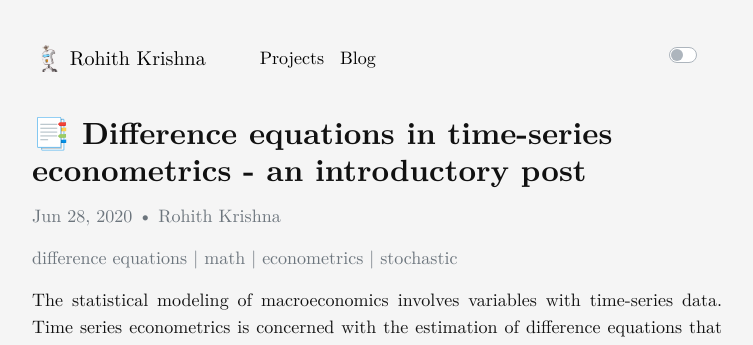
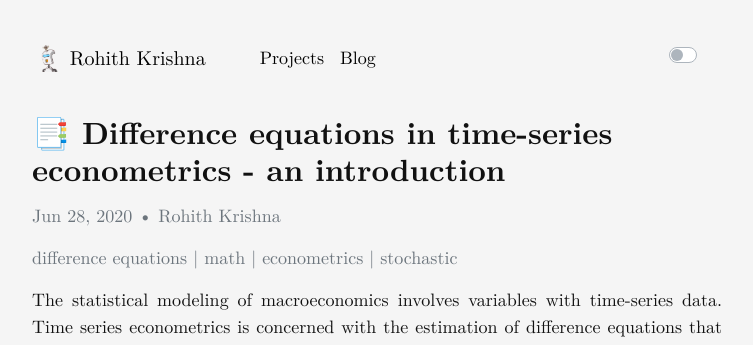
Before and after one commit to rohithmay/rohithmay.github.io, a Jekyll site: the page built from _posts/2020-06-28-difference-equations.md, in a window 1280 px wide and 900 px high. Shown: the top 345 px of the window, without its empty margins (263-1016 px from the left). Built offline with Jekyll 4.4.1, drawn with Linux system fonts in a browser that asks for light colours; nearby versions of some CDN libraries; comment, search, counter and statistics services are not loaded; a style sheet for code colours, icons or effects is not loaded.

Commit message:
Update 2020-06-28-difference-equations.md

```diff
--- a/_posts/2020-06-28-difference-equations.md
+++ b/_posts/2020-06-28-difference-equations.md
@@ -1,5 +1,5 @@
 ---
-title: 📑 Difference equations in time-series econometrics - an introductory post
+title: 📑 Difference equations in time-series econometrics - an introduction
 author: Rohith Krishna
 date: 28 June 2020
 layout: post
```
